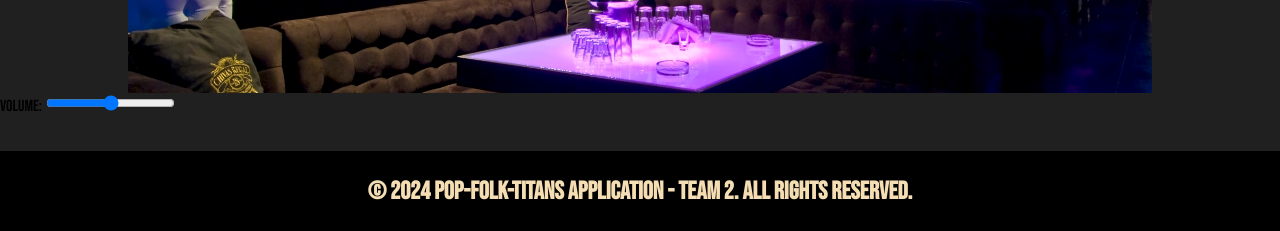
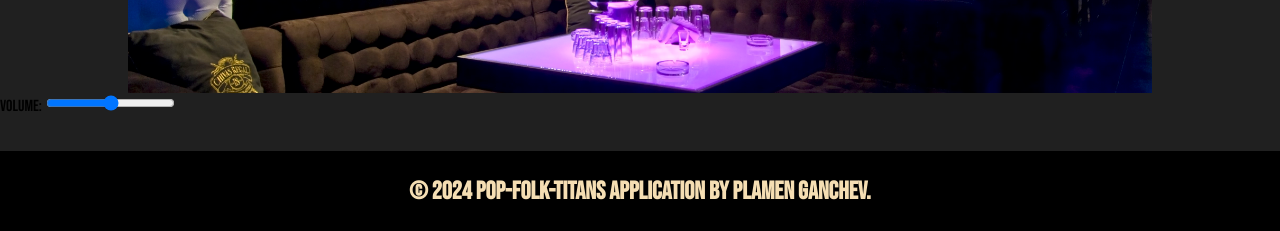
Before and after one commit to plamenggg/Pop-Folk-Titans, a website with bundled scripts: page index.html in a window 1280 px wide. Shown: the part 582-813 px from the top of the page. Built offline with nearby package versions, Linux system fonts and the light colour scheme.

Commit message:
Changed the footer

```diff
--- a/index.html
+++ b/index.html
@@ -34,7 +34,7 @@
 
     <footer>
       <div class="footer">
-        <h2>&copy; 2024 Pop-Folk-Titans application - Team 2. All rights reserved.</h2>
+        <h2>&copy; 2024 Pop-Folk-Titans application by Plamen Ganchev.</h2>
       </div>
     </footer>
 
```
